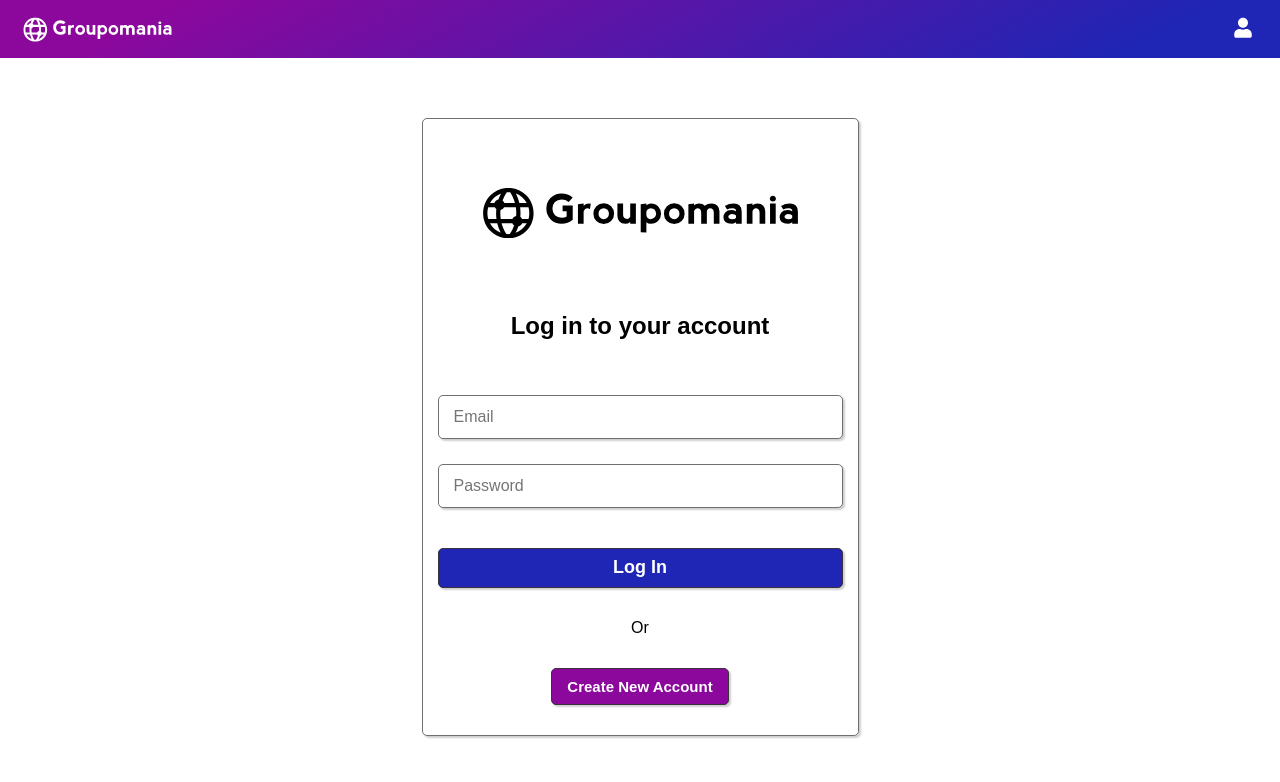
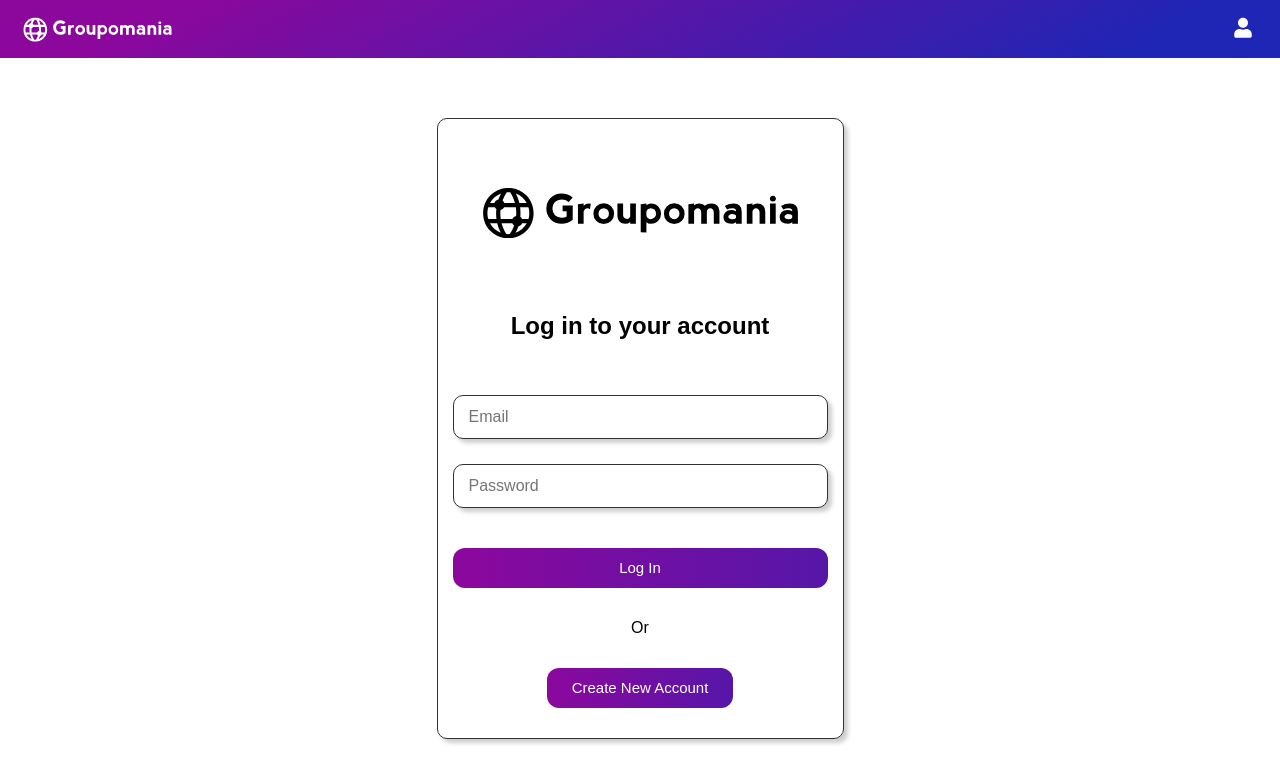
Before and after one commit to FullStackStar/React-groupomania-frontend, a React (Create React App) app: page / in a window 1280 px wide. Shown: the top 782 px of the page. Built offline with nearby package versions, Linux system fonts and the light colour scheme.

Commit message:
Update site styling, including gradient button hover, closing comment input after submission, adjusting font sizes and colors, border radius adjustment, and removing background from favicon SVG

```diff
--- a/src/App.scss
+++ b/src/App.scss
@@ -2,14 +2,14 @@ $primary: #8c089d;
 $secondary: #1f25b4;
 $warning: #8e045e;
 $dark: #3c323d;
-$border-color: #707070;
+$border-color: #323232;
 $box-shadow-color: #cecece;
 $comment-color: #f2f2f2;
 
 // Classes beginning with .l- are wrappers used for layout purposes only,
-// they do not apply styles.
+// they do not apply any other styles.
 
-
+// Mixins
 @mixin flex-column-center {
   display: flex;
   flex-direction: column;
@@ -25,9 +25,9 @@ $comment-color: #f2f2f2;
 }
 
 @mixin border($border-color: $border-color) {
-  border: 1px solid $border-color;
-  box-shadow: 2px 2px 2px $box-shadow-color;
-  border-radius: 5px;
+  border: 1.75px solid $border-color;
+  box-shadow: 4px 4px 4px $box-shadow-color;
+  border-radius: 10px;
 }
 
 @mixin focus-border {
@@ -35,25 +35,29 @@ $comment-color: #f2f2f2;
     border: 3px solid $secondary;
   }
 }
-@mixin button(
-  $color: $secondary,
-  $font-size: 18px,
-  $height: 40px,
-  $padding: 0px 25px
-) {
+
+@mixin button {
   @include flex-column-center;
-  @include border($border-color: $dark);
-  padding: $padding;
+  @include border;
+  transition: all 0.2s ease-in-out;
+  background-image: linear-gradient(to right, $primary, $secondary);
+  background-size: 200% 100%;
+  font-size: 15px;
+  box-shadow: 4px 4px 4px $box-shadow-color;
+  border: none;
+  border-radius: 12px;
+  box-shadow: none;
+  padding: 0px 25px;
   color: white;
   text-decoration: none;
-  background-color: $color;
-  font-weight: 600;
+  font-weight: 400;
   cursor: pointer;
   margin: 15px 0px;
-  height: $height;
-  font-size: $font-size;
+  height: 40px;
   &:hover {
-    background: lighten($color, 5%);
+    background-position: 100% 0;
+    transition: all 0.2s ease-in-out;
+    background-image: linear-gradient(to right, $primary, $secondary);
   }
 }
 
@@ -65,6 +69,7 @@ $comment-color: #f2f2f2;
   width: 100%;
 }
 
+// Document Styling
 html,
 body {
   min-height: 100%;
@@ -78,6 +83,11 @@ body {
   font-family: sans-serif;
 }
 
+.button {
+  @include button();
+}
+
+//Components
 .nav {
   position: sticky;
   top: 0;
@@ -104,14 +114,13 @@ input:focus {
   outline: none !important;
 }
 
-
 .main {
   @include flex-column-center;
   @include border;
   margin: 60px 0px;
   padding: 15px;
   width: 85%;
-  max-width: 405px;
+  max-width: 375px;
   .main__logo {
     z-index: 1;
     margin: 40px;
@@ -122,18 +131,14 @@ input:focus {
     text-align: center;
     width: 100%;
   }
-
-  .btn-file-input {
+  .button-file-input {
     @include button;
-
-
     height: 40px;
     overflow: hidden;
     position: relative;
-    border: 1px solid black;
-
   }
-  .btn-file-input > input[type="file"] {
+  .button-file-input > input[type='file'] {
+    height: 40px;
     position: absolute;
     top: 0;
     right: 0;
@@ -146,7 +151,6 @@ input:focus {
     display: flex;
     flex-direction: column;
     font-size: 16px;
-
     .form__input {
       @include border;
       @include focus-border;
@@ -154,7 +158,6 @@ input:focus {
       height: 40px;
       margin-bottom: 25px;
       font-size: 16px;
-
     }
     .form__input:nth-of-type(1) {
       margin-top: 25px;
@@ -182,7 +185,7 @@ input:focus {
     @include hr;
   }
   .profile-pic {
-    @include border;
+    border: 2px solid $border-color;
     border-radius: 50%;
     color: $box-shadow-color;
     margin: 20px 0px;
@@ -205,63 +208,59 @@ input:focus {
   }
 }
 
-.news-feed {
+.newsfeed {
   @include flex-column-center;
   border: none;
   box-shadow: none;
+  padding: 20px;
   & button {
-    margin-top: 60px;
+    margin: 20px 20px !important;
   }
 }
+
 .post {
-  @include border;
-  margin: 40px 0px;
-  max-width: 405px;
+  margin: 10px 0px;
   width: 100%;
-
+  width: 375px;
+  border-radius: 10px;
   .post__heading {
     display: flex;
+    width: 100%;
     flex-direction: row;
     align-items: center;
-
     .profile-pic {
       margin: 15px;
       width: 50px;
       height: 50px;
       border-radius: 50%;
     }
-
     .post__author {
       margin: 0;
     }
-
     .post__timestamp {
       margin: 0;
       color: $border-color;
     }
   }
 
-  .post__body {
   .post__image {
-      width: 100%;
+    max-height: 275px;
     object-fit: cover;
   }
   .post__text-content {
     margin: 5px 10px;
   }
-  }
-
 
   .l-likes-and-comments-qty {
     display: flex;
   }
   .comments-qty {
-    margin-left: 20px;
-    color: $border-color;
+    margin-left: 10px;
+    color: lighten($border-color, 30%);
   }
   .likes-qty {
-    margin-left: 20px;
-    color: $border-color;
+    margin-left: 10px;
+    color: lighten($border-color, 30%);
   }
   .l-icons-wrapper {
     display: flex;
@@ -271,11 +270,12 @@ input:focus {
   .comments-and-likes__icons {
     border-style: none;
     background-color: #ffffff;
-    margin: 3px;
-    color: $primary;
+    color: $secondary;
     font-size: 1.25em;
+    margin: 5px !important;
     &:hover {
-      color: lighten($primary, 15%);
+      color: lighten($secondary, 10%);
+      transform: scale(1.05);
     }
   }
 
@@ -292,7 +292,7 @@ input:focus {
       margin: 5px;
     }
     .l-flex-row {
-      @include flex-column-center()
+      @include flex-column-center();
     }
     .comment {
       width: 100%;
@@ -308,18 +308,18 @@ input:focus {
 .comment-form {
   width: 100%;
   @include flex-column-center();
-  margin: 0px 10px 25px 10px;
+  margin: 5px 15px 25px 15px;
 }
 .comment-input {
   @include border;
+  box-shadow: 2px 2px 2px $box-shadow-color;
+  border-radius: 6px;
   width: 100%;
   height: 30px;
   padding-left: 10px;
-
 }
 
 .comment-text {
-
   width: fit-content;
   padding: 5px 9px;
   font-size: smaller;
@@ -331,35 +331,21 @@ input:focus {
   }
 }
 
-
-.button {
-  @include button();
-}
-.button--small {
-  @include button(
-    $color: $primary,
-    $font-size: 15px,
-    $height: 35px,
-    $padding: 0px 15px
-  );
-}
-
-.button--warning {
-  @include button(
-    $color: $warning,
-    $font-size: 15px,
-    $height: 35px,
-    $padding: 0px 15px
-  );
+.l-delete-account {
+  @include flex-column-center();
 }
 
 .error {
   @include flex-column-center;
   text-align: center;
   line-height: 20px;
-  border-radius: 5px;
+  border-radius: 10px;
   margin: 10px 0px 10px 0px;
   color: $primary;
   background-color: lighten($primary, 55%);
   padding: 10px;
 }
+
+.text-center {
+  text-align: center;
+}
--- a/src/components/account-wrapper.js
+++ b/src/components/account-wrapper.js
@@ -56,9 +56,9 @@ function AccountWrapper() {
           aria-label="User profile picture"
         />
         {error && <div className="error"> {error} </div>}
-        <p className="account-details__name">
+        <p className="account-details__name"><strong>
           {firstName} {lastName}{' '}
-        </p>
+        </strong></p>
         <p className="account-details__email">{email}</p>
         <p className="account-details__password"></p>
       </div>
@@ -74,7 +74,7 @@ function AccountWrapper() {
 
 function DeleteAccountButton() {
   return (
-    <Link to="/delete-account" className="button--warning">
+    <Link to="/delete-account" className="button">
       <p>
         Delete Account&nbsp;&nbsp;
         <FontAwesomeIcon icon={faTrash} className={'trash-icon'} />
--- a/src/components/comments.js
+++ b/src/components/comments.js
@@ -108,7 +108,7 @@ commentsList.forEach(function (comment) {
 
       .then(function (response) {
         console.log(response)
-        history.push('/news-feed')
+        setCommentFieldOpen(false)
       })
       .catch(console.log('Something went wrong'))
       setValue('textContent', '')
@@ -117,7 +117,9 @@ commentsList.forEach(function (comment) {
 
     // Display input field to enter comments
     function showInput() {
+      if (commentFieldOpen === false) {
       setCommentFieldOpen(true)
+      } else {setCommentFieldOpen(false)}
     }
 
   return (
@@ -147,8 +149,6 @@ commentsList.forEach(function (comment) {
           <FontAwesomeIcon icon={faThumbsUp} />
         </button>
         )}
-
-
         <button
           type="button"
           onClick={showInput}
@@ -158,7 +158,6 @@ commentsList.forEach(function (comment) {
           <FontAwesomeIcon icon={faComment} />
         </button>
       </div>
-      <hr className="hr" />
 
       <div className="comments">
         {commentFieldOpen && (
--- a/src/components/create-account.js
+++ b/src/components/create-account.js
@@ -122,7 +122,7 @@ function CreateAccount() {
         />
 
         <img src={imgPreview} className="img-preview" aria-label="Image Preview"/>
-        <div className="btn-file-input">
+        <div className="button-file-input button">
           <Controller
             control={control}
             name="profilePicUrl"
--- a/src/components/create-post.js
+++ b/src/components/create-post.js
@@ -75,7 +75,7 @@ function CreatePost() {
         />
         <img src={imgPreview} aria-label="Upload Preview" className="img-preview"/>
 
-        <div className="btn-file-input">
+        <div className="button-file-input button">
         <Controller
           control={control}
           name="postImage"
--- a/src/components/delete-account.js
+++ b/src/components/delete-account.js
@@ -35,17 +35,20 @@ function DeleteAccount() {
 
 
     return ( <div className="main">
+
+      <h3 class="text-center" aria-level="1">
       Are you sure you want to delete your Grouponania account?
+      </h3>
       <br />
       <br />
       <strong>This is permanent and cannot be undone.</strong>
       <br />
       <br />
       <br />
-      <button type="submit" className="button--small" onClick={handleRemoveAccount}>YES, DELETE MY ACCOUNT</button>
-      <Link to="/news-feed" className="button--small">Cancel </Link>
-
-    </div>)
+      <button type="submit" className="button" onClick={handleRemoveAccount}>YES, DELETE MY ACCOUNT</button>
+      <Link to="/news-feed" className="button">Cancel </Link>
+      </div>
+    )
   }
 
   export default DeleteAccount
--- a/src/components/landing-page.js
+++ b/src/components/landing-page.js
@@ -82,7 +82,7 @@ function LoginForm() {
 function CreateNewAccountButton() {
   return (
     <div>
-      <Link to="/create-account" className="button--small">
+      <Link to="/create-account" className="button">
         Create New Account
       </Link>
     </div>
--- a/src/components/newsfeed.js
+++ b/src/components/newsfeed.js
@@ -66,11 +66,10 @@ const Newsfeed = () => {
   }
 
   return (
-    <div className="news-feed" role="main">
-      <h2 aria-level="1">Newsfeed</h2>
-      <button className="button" onClick={handleClick}>
-        Create Post
-      </button>
+    <div className="newsfeed" role="main">
+        <button className="button" onClick={handleClick}>
+          Create Post
+        </button>
       <>
         {displayedPosts.map((post) => (
           <div key={post.postId} className="post">
```
Also changed, not shown: public/favicon.svg. Lines whose indentation alone changed are shown as unchanged.
